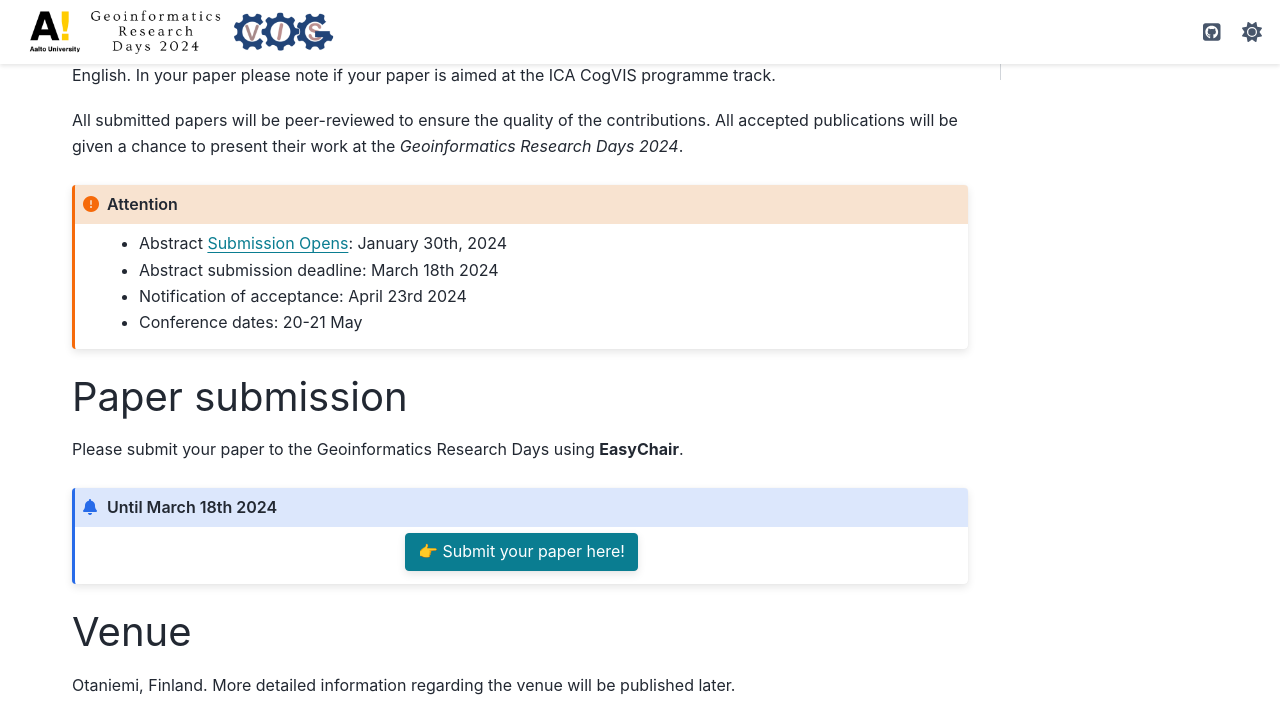
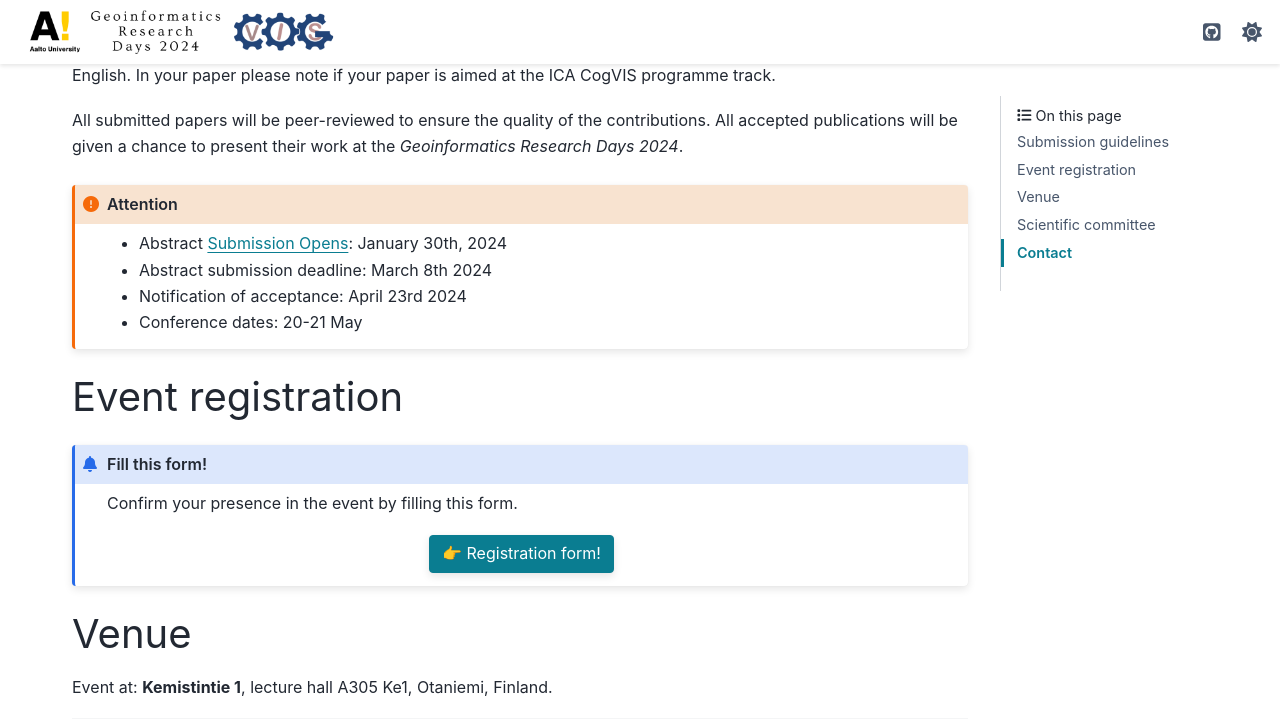
Before and after one commit to AaltoGIS/geoinformatics-days, a Sphinx documentation site: the page built from source/index.rst, in a window 1280 px wide and 1400 px high, scrolled down 1420 px. Shown: the top 721 px of the window. Built offline with Sphinx 7.4.7 and the PyData theme 0.15.4, drawn with Linux system fonts in a browser that asks for light colours; some of the changed text lies outside the part shown.

Commit message:
form-venue

```diff
--- a/source/index.rst
+++ b/source/index.rst
@@ -48,45 +48,68 @@
 
 .. attention::
     - Abstract `Submission Opens <https://easychair.org/my/conference?conf=grd24>`_: January 30th, 2024
-    - Abstract submission deadline: March 18th 2024
+    - Abstract submission deadline: March 8th 2024
     - Notification of acceptance: April 23rd 2024
     - Conference dates: 20-21 May
 
-Paper submission
-================
+.. Paper submission
+.. ================
 
-Please submit your paper to the Geoinformatics Research Days using **EasyChair**.
+.. Please submit your paper to the Geoinformatics Research Days using **EasyChair**.
 
-.. admonition:: Until March 18th 2024
+.. .. admonition:: Until March 8th 2024
 
-  .. button-link:: https://easychair.org/my/conference?conf=grd24
+..   .. button-link:: https://easychair.org/my/conference?conf=grd24
+..       :color: primary
+..       :shadow:
+..       :align: center
+
+..       👉 Submission!
+
+
+
+
+Event registration
+====================
+
+.. admonition:: Fill this form!
+
+  Confirm your presence in the event by filling this form.
+
+  .. button-link:: https://link.webropolsurveys.com/S/0CB43272A49318CD
       :color: primary
       :shadow:
       :align: center
 
-      👉 Submit your paper here!
-
-
-
-
-
-.. Registration
-.. ==============
-
-.. Registration form will be published here closer to the event.
+      👉 Registration form!
 
 
 Venue
 ======
 
-Otaniemi, Finland. More detailed information regarding the venue will be published later.
+Event at: **Kemistintie 1**, lecture hall A305 Ke1, Otaniemi, Finland.
+
+.. raw:: html
+  <div>
+
+  <hr>
+  <iframe
+    src="https://www.google.com/maps/embed?pb=!1m18!1m12!1m3!1d1668.163181635516!2d24.823788721943302!3d60.18418286977455!2m3!1f0!2f0!3f0!3m2!1i1024!2i768!4f13.1!3m3!1m2!1s0x468df59322d928f5%3A0x22ff74ac329934e6!2sKemian%20tekniikka%2C%20Kemistintie%201%2C%2002150%20Espoo!5e0!3m2!1sen!2sfi!4v1713864053500!5m2!1sen!2sfi"
+    width="100%"
+    height="500"
+    style="border:0;"
+    allowfullscreen=""
+    loading="lazy"
+    referrerpolicy="no-referrer-when-downgrade">
+  </iframe>
+  <hr>
 
 Scientific committee
 ====================
 
 - `Antikainen, Harri <https://www.oulu.fi/en/researchers/harri-antikainen>`_ (University of Oulu)
 - `Hasanzadeh, Kamyar <https://www.helsinki.fi/en/about-us/people/people-finder/kamyar-hasanzadeh-9481798>`_ (University of Helsinki)
-- `Kettunen, Pyry <https://www.maanmittauslaitos.fi/en/research/contact-information/staff/pyry-kettunen>`_ (Finnish Geospatial Research Institute, ICA CogVis Commission)
+- `Kettunen, Pyry <https://www.maanmittauslaitos.fi/en/research/contact-information/staff/pyry-kettunen>`_ (Finnish Geospatial Research Institute)
 - `Krisp, Jukka <https://www.uni-augsburg.de/en/fakultaet/fai/geo/prof/geoagi/geoagi-team/j-krisp/>`_ (University of Augsburg)
 - `Käyhkö, Niina <https://www.utu.fi/en/people/niina-kayhko>`_ (University of Turku)
 - `Lensu, Anssi <https://www.jyu.fi/en/people/anssi-lensu>`_ (University of Jyväskylä)
```
